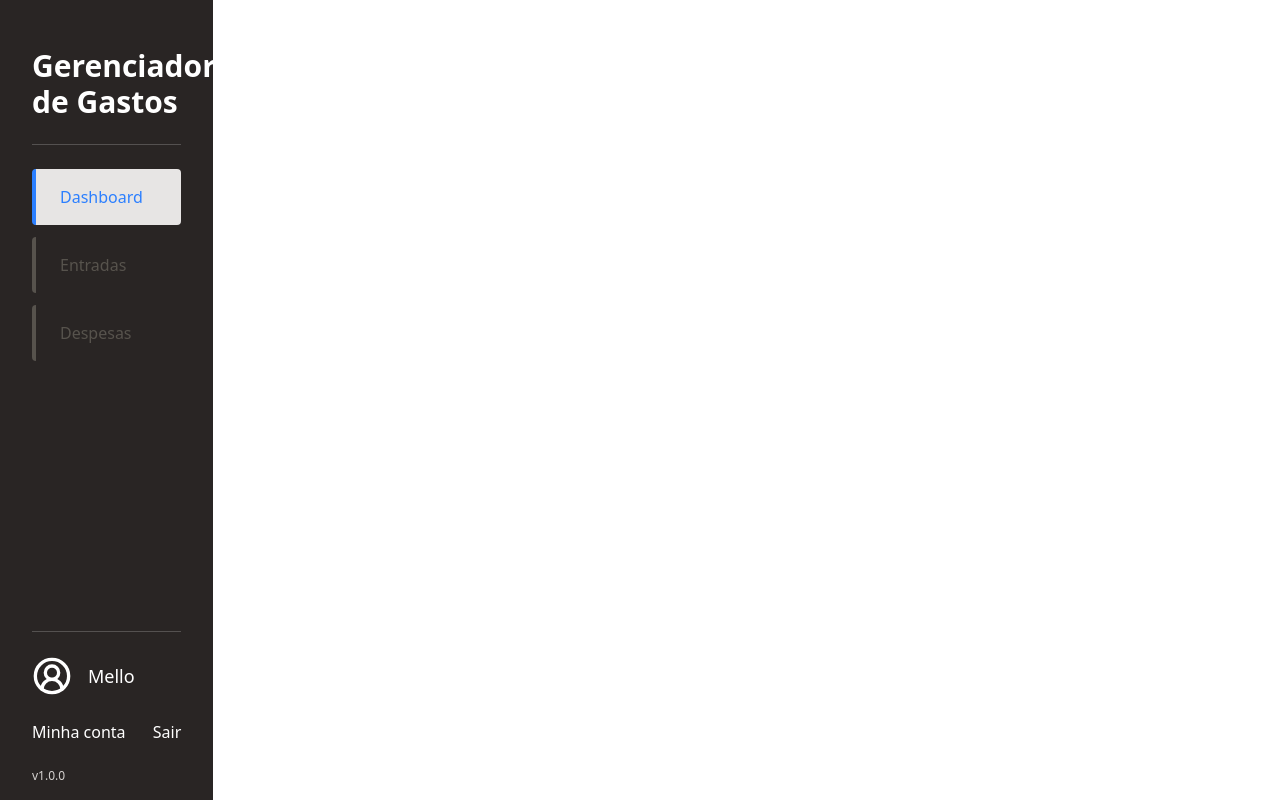
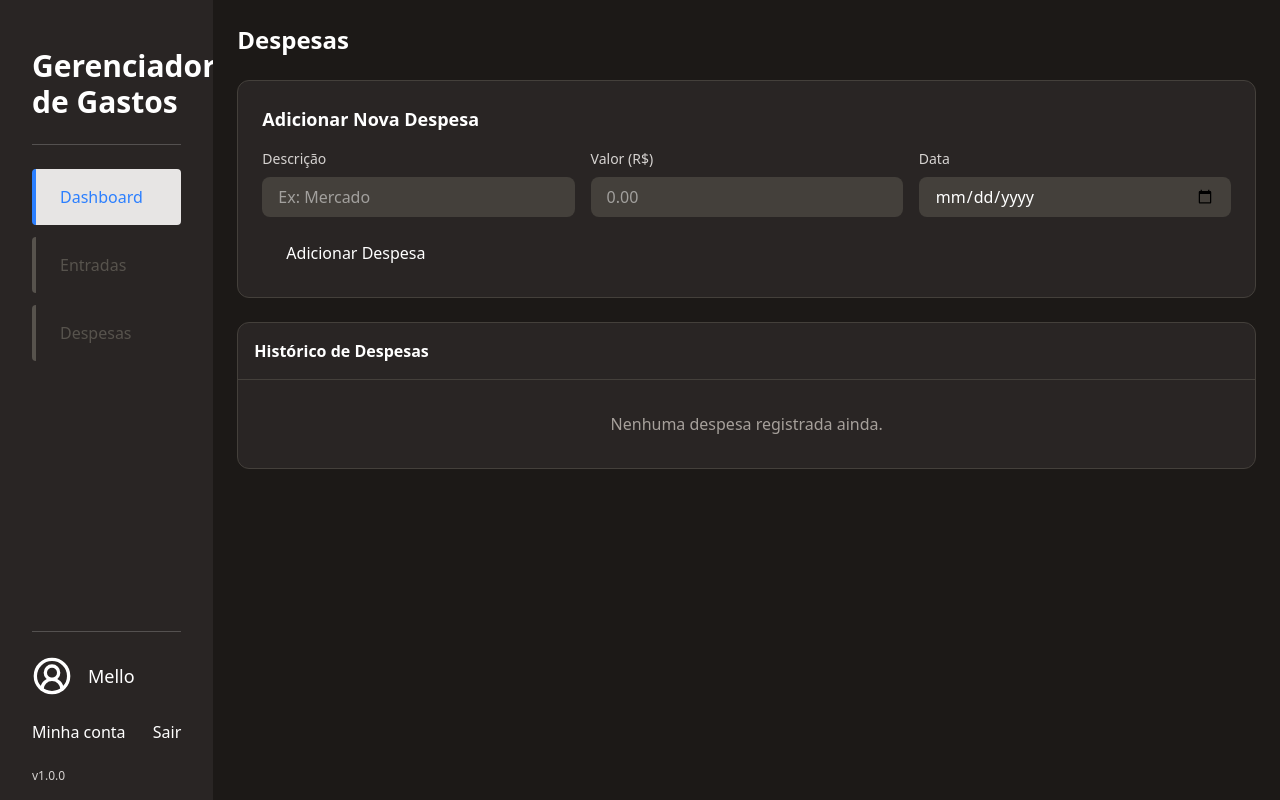
Before and after one commit to NicolasArthurDev/gerenciador-de-gastos, a React (Vite) app: page /despesas in a window 1280 px wide. Built offline with nearby package versions, Linux system fonts and the light colour scheme.

Commit message:
feat: pagina de despesas e entradas com persistencia de dados

```diff
--- a/src/components/ui/dashboard/ExpensesCard.tsx
+++ b/src/components/ui/dashboard/ExpensesCard.tsx
@@ -2,16 +2,21 @@
 
 
 import { TrendingDown } from 'lucide-react';
+import { useFinance } from '../../../contexts/FinanceContext';
 
 export default function ExpensesCard() {
+	const { expenses } = useFinance();
+
+	const total = expenses.reduce((sum, expense) => sum + parseFloat(expense.amount || '0'), 0);
+
 	return (
 		<div className="col-span-6 md:col-span-3 lg:col-span-2 bg-stone-800 rounded-xl p-4 shadow-lg hover:shadow-xl transition-shadow border border-stone-700">
 			<div className="flex items-center gap-2 mb-3">
 				<TrendingDown className="text-red-400 flex-shrink-0" size={20} />
 				<span className="text-stone-300 text-sm truncate">Despesas</span>
 			</div>
-			<p className="text-2xl font-bold text-white truncate">R$ 3.250</p>
-			<p className="text-red-400 text-xs mt-1">-2,1%</p>
+			<p className="text-2xl font-bold text-white truncate">R$ {total.toFixed(2)}</p>
+			<p className="text-red-400 text-xs mt-1">{expenses.length} despesas</p>
 		</div>
 	);
 }
--- a/src/components/ui/dashboard/RecentActivityCard.tsx
+++ b/src/components/ui/dashboard/RecentActivityCard.tsx
@@ -1,9 +1,16 @@
-
-
-
 import { Activity } from 'lucide-react';
+import { useFinance } from '../../../contexts/FinanceContext';
 
 export default function RecentActivityCard() {
+	const { entries, expenses } = useFinance();
+
+	const allTransactions = [
+		...entries.map((e) => ({ ...e, type: 'income' as const })),
+		...expenses.map((e) => ({ ...e, type: 'expense' as const })),
+	]
+		.sort((a, b) => new Date(b.date).getTime() - new Date(a.date).getTime())
+		.slice(0, 5);
+
 	return (
 		<div className="col-span-12 md:col-span-6 lg:col-span-4 row-span-2 bg-stone-800 rounded-xl p-4 shadow-lg hover:shadow-xl transition-shadow border border-stone-700">
 			<div className="flex items-center justify-between mb-3">
@@ -11,18 +18,30 @@ export default function RecentActivityCard() {
 				<Activity className="text-cyan-400 flex-shrink-0" size={20} />
 			</div>
 			<div className="space-y-2">
-				<div className="flex justify-between items-center p-2 bg-stone-700 rounded-lg gap-2">
-					<span className="text-stone-300 text-sm truncate">Mercado</span>
-					<span className="text-white font-medium whitespace-nowrap">-R$ 125,50</span>
-				</div>
-				<div className="flex justify-between items-center p-2 bg-stone-700 rounded-lg gap-2">
-					<span className="text-stone-300 text-sm truncate">Salário</span>
-					<span className="text-green-400 font-medium whitespace-nowrap">+R$ 5.000,00</span>
-				</div>
-				<div className="flex justify-between items-center p-2 bg-stone-700 rounded-lg gap-2">
-					<span className="text-stone-300 text-sm truncate">Internet</span>
-					<span className="text-white font-medium whitespace-nowrap">-R$ 99,90</span>
-				</div>
+				{allTransactions.length === 0 ? (
+					<p className="text-stone-400 text-sm text-center py-4">
+						Nenhuma transação ainda
+					</p>
+				) : (
+					allTransactions.map((transaction) => (
+						<div
+							key={transaction.id}
+							className="flex justify-between items-center p-2 bg-stone-700 rounded-lg gap-2"
+						>
+							<span className="text-stone-300 text-sm truncate">
+								{transaction.description}
+							</span>
+							<span
+								className={`font-medium whitespace-nowrap ${
+									transaction.type === 'income' ? 'text-green-400' : 'text-red-400'
+								}`}
+							>
+								{transaction.type === 'income' ? '+' : '-'}R${' '}
+								{parseFloat(transaction.amount).toFixed(2)}
+							</span>
+						</div>
+					))
+				)}
 			</div>
 		</div>
 	);
--- a/src/components/ui/dashboard/RevenueCard.tsx
+++ b/src/components/ui/dashboard/RevenueCard.tsx
@@ -1,18 +1,19 @@
-
-
-
 import { ArrowUpRight } from 'lucide-react';
-
+import { useFinance } from '../../../contexts/FinanceContext';
 
 export default function RevenueCard() {
+	const { entries } = useFinance();
+
+	const total = entries.reduce((sum, entry) => sum + parseFloat(entry.amount || '0'), 0);
+
 	return (
 		<div className="col-span-6 md:col-span-3 lg:col-span-2 bg-stone-800 rounded-xl p-4 shadow-lg hover:shadow-xl transition-shadow border border-stone-700">
 			<div className="flex items-center gap-2 mb-3">
 				<ArrowUpRight className="text-green-400 flex-shrink-0" size={20} />
 				<span className="text-stone-300 text-sm truncate">Receitas</span>
 			</div>
-			<p className="text-2xl font-bold text-white truncate">R$ 8.500</p>
-			<p className="text-green-400 text-xs mt-1">+5,2%</p>
+			<p className="text-2xl font-bold text-white truncate">R$ {total.toFixed(2)}</p>
+			<p className="text-green-400 text-xs mt-1">{entries.length} entradas</p>
 		</div>
 	);
 }
--- a/src/components/ui/dashboard/TotalBalanceCard.tsx
+++ b/src/components/ui/dashboard/TotalBalanceCard.tsx
@@ -1,20 +1,36 @@
 
 
 import { DollarSign, TrendingUp } from 'lucide-react';
+import { useFinance } from '../../../contexts/FinanceContext';
 
 export default function TotalBalanceCard() {
+	const { entries, expenses } = useFinance();
+
+	const totalIncome = entries.reduce((sum, entry) => sum + parseFloat(entry.amount || '0'), 0);
+	const totalExpense = expenses.reduce(
+		(sum, expense) => sum + parseFloat(expense.amount || '0'),
+		0
+	);
+	const balance = totalIncome - totalExpense;
+
 	return (
 		<div className="col-span-12 md:col-span-6 lg:col-span-4 row-span-2 bg-gradient-to-br from-sky-500 to-sky-700 rounded-xl p-6 shadow-lg hover:shadow-xl transition-shadow">
 			<div className="flex flex-col justify-between h-full">
 				<div className="flex items-center justify-between">
-					<span className="text-rose-100 text-sm font-medium select-none">Saldo Total</span>
+					<span className="text-emerald-100 text-sm font-medium select-none">
+						Saldo Total
+					</span>
 					<DollarSign className="text-white opacity-80" size={24} />
 				</div>
 				<div>
-					<h2 className="text-4xl font-bold text-white mb-2 select-none">R$ 12.450,00</h2>
-					<div className="flex items-center gap-2 text-emerald-200">
+					<h2 className="text-4xl font-bold text-white mb-2 select-none">
+						R$ {balance.toFixed(2)}
+					</h2>
+					<div className="flex items-center gap-2 text-emerald-100">
 						<TrendingUp size={16} />
-						<span className="text-sm select-none">+12,5% este mês</span>
+						<span className="text-sm select-none">
+							{entries.length} entradas, {expenses.length} despesas
+						</span>
 					</div>
 				</div>
 			</div>
--- /dev/null
+++ b/src/components/ui/form/index.tsx
@@ -0,0 +1,77 @@
+
+
+import { useState } from 'react';
+
+interface FormProps {
+	type: 'entry' | 'expense';
+	onSubmit: (data: { description: string; amount: string; date: string }) => void;
+}
+
+export default function Form({ type, onSubmit }: FormProps) {
+	const [description, setDescription] = useState('');
+	const [amount, setAmount] = useState('');
+	const [date, setDate] = useState('');
+
+	const isEntry = type === 'entry';
+	const color = isEntry ? 'green' : 'red';
+	const title = isEntry ? 'Adicionar Nova Entrada' : 'Adicionar Nova Despesa';
+	const placeholder = isEntry ? 'Ex: Salário' : 'Ex: Mercado';
+	const buttonText = isEntry ? 'Adicionar Entrada' : 'Adicionar Despesa';
+
+	const handleSubmit = (e: React.FormEvent) => {
+		e.preventDefault();
+		onSubmit({ description, amount, date });
+		setDescription('');
+		setAmount('');
+		setDate('');
+	};
+
+	return (
+		<div className="bg-stone-800 rounded-xl p-6 mb-6 border border-stone-700">
+			<h4 className="text-white font-semibold text-lg mb-4">{title}</h4>
+			<form onSubmit={handleSubmit} className="space-y-4">
+				<div className="grid grid-cols-1 md:grid-cols-3 gap-4">
+					<div>
+						<label className="block text-stone-300 text-sm mb-2">Descrição</label>
+						<input
+							type="text"
+							value={description}
+							onChange={(e) => setDescription(e.target.value)}
+							className={`w-full bg-stone-700 text-white px-4 py-2 rounded-lg focus:outline-none focus:ring-2 focus:ring-${color}-500`}
+							placeholder={placeholder}
+							required
+						/>
+					</div>
+					<div>
+						<label className="block text-stone-300 text-sm mb-2">Valor (R$)</label>
+						<input
+							type="number"
+							step="0.01"
+							value={amount}
+							onChange={(e) => setAmount(e.target.value)}
+							className={`w-full bg-stone-700 text-white px-4 py-2 rounded-lg focus:outline-none focus:ring-2 focus:ring-${color}-500`}
+							placeholder="0.00"
+							required
+						/>
+					</div>
+					<div>
+						<label className="block text-stone-300 text-sm mb-2">Data</label>
+						<input
+							type="date"
+							value={date}
+							onChange={(e) => setDate(e.target.value)}
+							className={`w-full bg-stone-700 text-white px-4 py-2 rounded-lg focus:outline-none focus:ring-2 focus:ring-${color}-500`}
+							required
+						/>
+					</div>
+				</div>
+				<button
+					type="submit"
+					className={`bg-${color}-600 hover:bg-${color}-700 text-white px-6 py-2 rounded-lg flex items-center gap-2 transition-colors cursor-pointer`}
+				>
+					{buttonText}
+				</button>
+			</form>
+		</div>
+	);
+}
--- /dev/null
+++ b/src/components/ui/history/index.tsx
@@ -0,0 +1,58 @@
+interface HistoryProps {
+	type: 'entry' | 'expense';
+	items: Array<{
+		id: string;
+		description: string;
+		amount: string;
+		date: string;
+	}>;
+	onDelete: (id: string) => void;
+}
+
+export default function History({ type, items, onDelete }: HistoryProps) {
+	const isEntry = type === 'entry';
+	const title = isEntry ? 'Histórico de Entradas' : 'Histórico de Despesas';
+	const emptyMessage = isEntry
+		? 'Nenhuma entrada registrada ainda.'
+		: 'Nenhuma despesa registrada ainda.';
+	const colorClass = isEntry ? 'text-green-400' : 'text-red-400';
+	const prefix = isEntry ? '+' : '-';
+
+	return (
+		<div className="bg-stone-800 rounded-xl border border-stone-700 overflow-hidden">
+			<div className="p-4 border-b border-stone-700">
+				<h4 className="text-white font-semibold">{title}</h4>
+			</div>
+			<div className="divide-y divide-stone-700">
+				{items.length === 0 ? (
+					<div className="p-8 text-center text-stone-400">{emptyMessage}</div>
+				) : (
+					items.map((item) => (
+						<div
+							key={item.id}
+							className="p-4 hover:bg-stone-750 transition-colors flex justify-between items-center"
+						>
+							<div className="flex-1">
+								<p className="text-white font-medium">{item.description}</p>
+								<p className="text-stone-400 text-sm">
+									{new Date(item.date).toLocaleDateString('pt-BR')}
+								</p>
+							</div>
+							<div className="flex items-center gap-4">
+								<span className={`${colorClass} font-semibold text-lg`}>
+									{prefix} R$ {parseFloat(item.amount).toFixed(2)}
+								</span>
+								<button
+									onClick={() => onDelete(item.id)}
+									className="text-red-400 hover:text-red-300 px-3 py-1 rounded transition-colors"
+								>
+									Remover
+								</button>
+							</div>
+						</div>
+					))
+				)}
+			</div>
+		</div>
+	);
+}
--- /dev/null
+++ b/src/contexts/FinanceContext.tsx
@@ -0,0 +1,86 @@
+import { createContext, useContext, useState, useEffect } from 'react';
+import type { ReactNode } from 'react';
+
+interface Entry {
+	id: string;
+	description: string;
+	amount: string;
+	date: string;
+}
+
+interface Expense {
+	id: string;
+	description: string;
+	amount: string;
+	date: string;
+}
+
+interface FinanceContextType {
+	entries: Entry[];
+	expenses: Expense[];
+	addEntry: (entry: Entry) => void;
+	addExpense: (expense: Expense) => void;
+	deleteEntry: (id: string) => void;
+	deleteExpense: (id: string) => void;
+}
+
+const FinanceContext = createContext<FinanceContextType | undefined>(undefined);
+
+export function FinanceProvider({ children }: { children: ReactNode }) {
+	const [entries, setEntries] = useState<Entry[]>(() => {
+		const saved = localStorage.getItem('entries');
+		return saved ? JSON.parse(saved) : [];
+	});
+
+	const [expenses, setExpenses] = useState<Expense[]>(() => {
+		const saved = localStorage.getItem('expenses');
+		return saved ? JSON.parse(saved) : [];
+	});
+
+	useEffect(() => {
+		localStorage.setItem('entries', JSON.stringify(entries));
+	}, [entries]);
+
+	useEffect(() => {
+		localStorage.setItem('expenses', JSON.stringify(expenses));
+	}, [expenses]);
+
+	const addEntry = (entry: Entry) => {
+		setEntries([...entries, entry]);
+	};
+
+	const addExpense = (expense: Expense) => {
+		setExpenses([...expenses, expense]);
+	};
+
+	const deleteEntry = (id: string) => {
+		setEntries(entries.filter((entry) => entry.id !== id));
+	};
+
+	const deleteExpense = (id: string) => {
+		setExpenses(expenses.filter((expense) => expense.id !== id));
+	};
+
+	return (
+		<FinanceContext.Provider
+			value={{
+				entries,
+				expenses,
+				addEntry,
+				addExpense,
+				deleteEntry,
+				deleteExpense,
+			}}
+		>
+			{children}
+		</FinanceContext.Provider>
+	);
+}
+
+export function useFinance() {
+	const context = useContext(FinanceContext);
+	if (!context) {
+		throw new Error('useFinance must be used within FinanceProvider');
+	}
+	return context;
+}
--- /dev/null
+++ b/src/pages/Despesas.tsx
@@ -0,0 +1,25 @@
+import { useFinance } from '../contexts/FinanceContext';
+import Form from '../components/ui/form';
+import History from '../components/ui/history';
+
+export default function Despesas() {
+	const { expenses, addExpense, deleteExpense } = useFinance();
+
+	const handleSubmit = (data: { description: string; amount: string; date: string }) => {
+		const newExpense = {
+			id: Date.now().toString(),
+			...data,
+		};
+		addExpense(newExpense);
+	};
+
+	return (
+		<main className="col-span-10 p-6 bg-stone-900 overflow-y-auto">
+			<h3 className="text-2xl text-white font-semibold mb-6">Despesas</h3>
+
+			<Form type="expense" onSubmit={handleSubmit} />
+
+			<History type="expense" items={expenses} onDelete={deleteExpense} />
+		</main>
+	);
+}
--- /dev/null
+++ b/src/pages/Entradas.tsx
@@ -0,0 +1,25 @@
+import { useFinance } from '../contexts/FinanceContext';
+import Form from '../components/ui/form';
+import History from '../components/ui/history';
+
+export default function Entradas() {
+	const { entries, addEntry, deleteEntry } = useFinance();
+
+	const handleSubmit = (data: { description: string; amount: string; date: string }) => {
+		const newEntry = {
+			id: Date.now().toString(),
+			...data,
+		};
+		addEntry(newEntry);
+	};
+
+	return (
+		<main className="col-span-10 p-6 bg-stone-900 overflow-y-auto">
+			<h3 className="text-2xl text-white font-semibold mb-6">Entradas</h3>
+
+			<Form type="entry" onSubmit={handleSubmit} />
+
+			<History type="entry" items={entries} onDelete={deleteEntry} />
+		</main>
+	);
+}
```
Also changed, not shown: src/App.tsx (+7 -0 lines).
